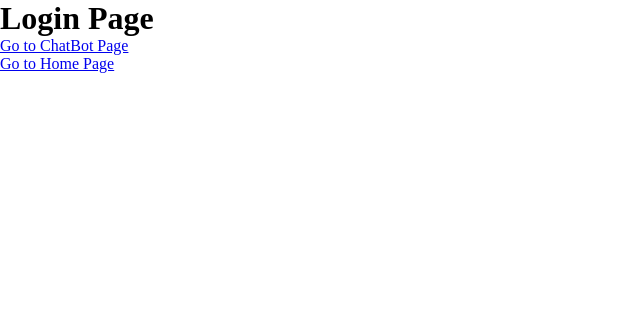
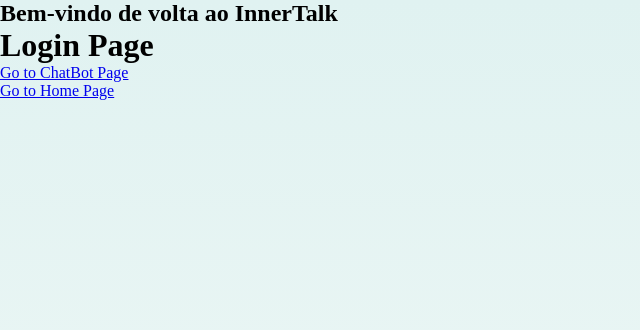
Before and after one commit to DeveloperNico/Inner_Talk, a React (Vite) app in the folder Front-end/: page /login in a window 1280 px wide. Shown: the top 330 px of the page, without its empty margins (0-640 px from the left). Built offline with nearby package versions, Linux system fonts and the light colour scheme; no server answers.

Commit message:
Começado a página de login

```diff
--- a/Front-end/src/pages/LoginPage/LoginPage.jsx
+++ b/Front-end/src/pages/LoginPage/LoginPage.jsx
@@ -4,13 +4,17 @@
 
 export function LoginPage() {
     return (
-        <>
+        <main className={styles.mainContainer}>
+            <div>
+                <h2>Bem-vindo de volta ao InnerTalk</h2>
+            </div>
+
             <h1>Login Page</h1>
 
             <div className={styles.container}>
                 <Link to="/chatbot">Go to ChatBot Page</Link>
                 <Link to="/">Go to Home Page</Link>
             </div>
-        </>
+        </main>
     );
 }
--- a/Front-end/src/pages/LoginPage/LoginPage.module.css
+++ b/Front-end/src/pages/LoginPage/LoginPage.module.css
@@ -1,3 +1,10 @@
+.mainContainer {
+    background: linear-gradient(to bottom, #e0f2f1, #f3f9f7);
+    height: 100vh;
+    display: flex;
+    flex-direction: column;
+}
+
 .container {
     display: flex;
     flex-direction: column;
```
